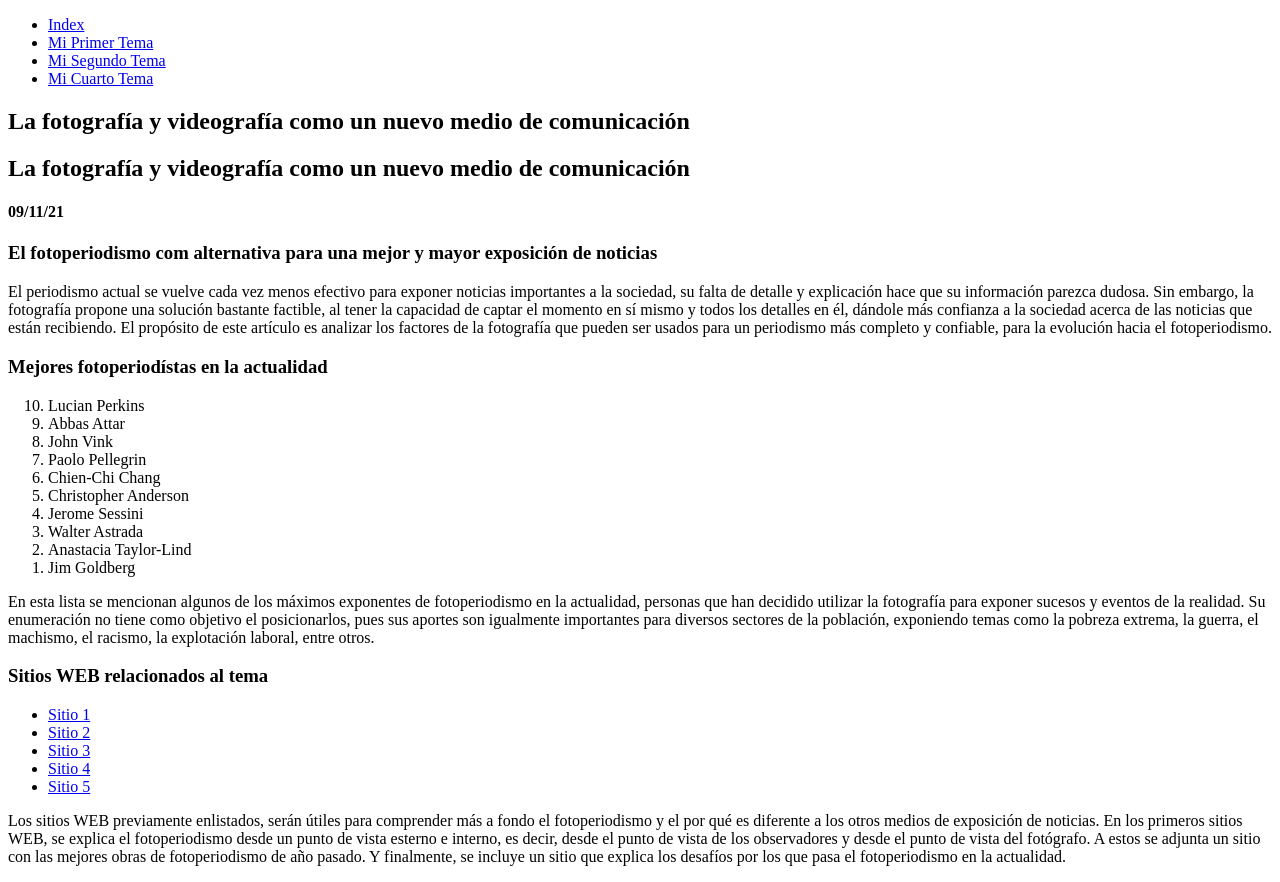
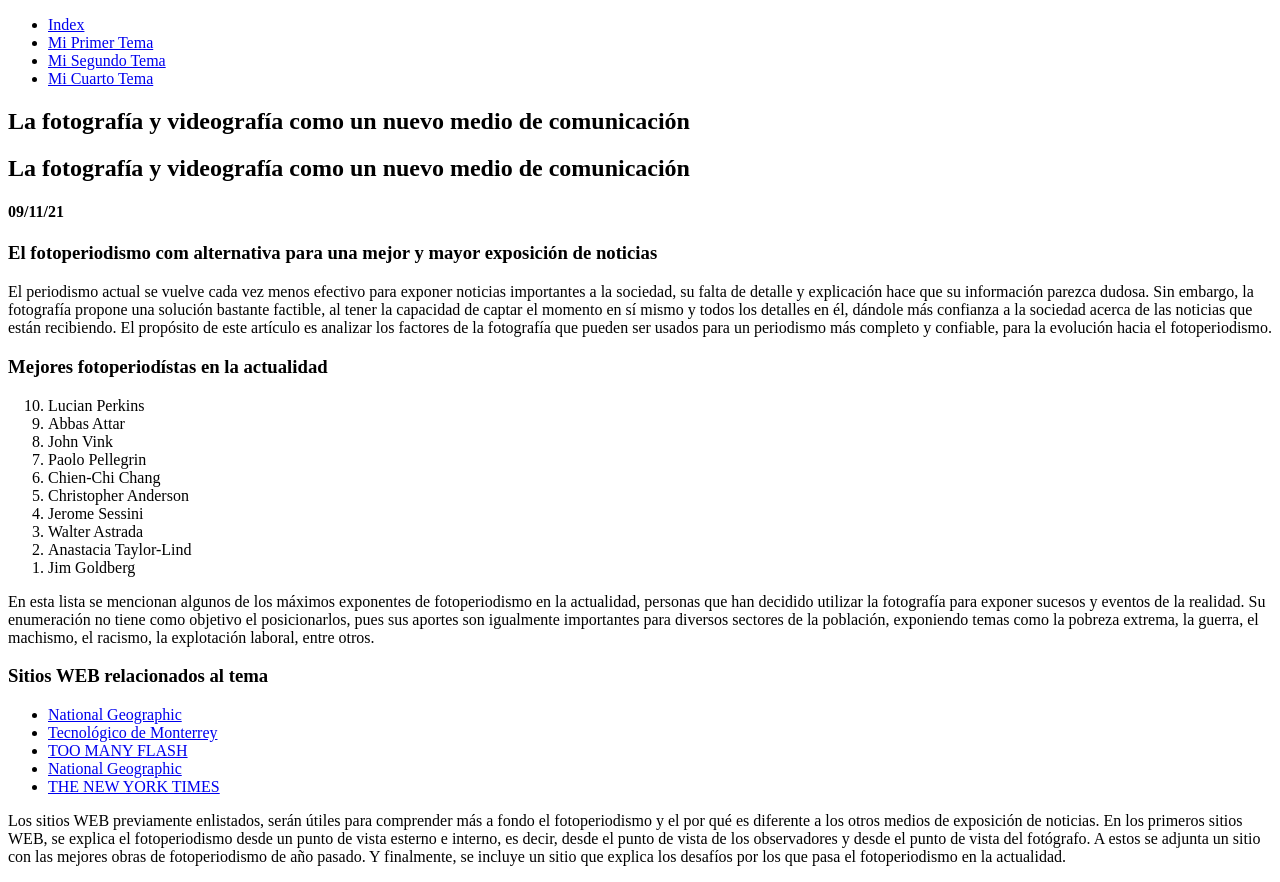
Before and after one commit to prubios/12-1-Rubio-Montero-blog_del_mundo, a plain HTML site: page Root/tema3.html in a window 1280 px wide. Drawn offline with Linux system fonts and the light colour scheme.

Commit message:
cambios en listas de sitios WEB de temas 3 y 4

```diff
--- a/Root/tema3.html
+++ b/Root/tema3.html
@@ -120,19 +120,19 @@
 
                         <ul>
                             <li>
-                                <a href= "https://www.nationalgeographic.es/historia/2019/03/fotoperiodismo-la-conciencia-del-mundo-desde-primera-linea" target="_blank">Sitio 1</a>
+                                <a href= "https://www.nationalgeographic.es/historia/2019/03/fotoperiodismo-la-conciencia-del-mundo-desde-primera-linea" target="_blank">National Geographic</a>
                             </li>
                             <li>
-                                <a href= "https://tec.mx/es/noticias/santa-fe/educacion/fotoperiodismo-haciendo-frente-sucesos-historicos-y-la-pandemia" target="_blank">Sitio 2</a>
+                                <a href= "https://tec.mx/es/noticias/santa-fe/educacion/fotoperiodismo-haciendo-frente-sucesos-historicos-y-la-pandemia" target="_blank">Tecnológico de Monterrey</a>
                             </li>
                             <li>
-                                <a href= "https://toomanyflash.com/fotografia-periodistica-fotoperiodismo/" target="_blank">Sitio 3</a>
+                                <a href= "https://toomanyflash.com/fotografia-periodistica-fotoperiodismo/" target="_blank">TOO MANY FLASH</a>
                             </li>
                             <li>
-                                <a href= "https://www.nationalgeographic.com.es/fotografia/mejor-fotoperiodismo-2021_16819" target="_blank">Sitio 4</a>
+                                <a href= "https://www.nationalgeographic.com.es/fotografia/mejor-fotoperiodismo-2021_16819" target="_blank">National Geographic</a>
                             </li>
                             <li>
-                                <a href= "https://www.nytimes.com/es/2019/02/17/espanol/cultura/fotoperiodismo-medios.html" target="_blank">Sitio 5</a>
+                                <a href= "https://www.nytimes.com/es/2019/02/17/espanol/cultura/fotoperiodismo-medios.html" target="_blank">THE NEW YORK TIMES</a>
                             </li>
                         </ul>
                 </div>
```
Also changed, not shown: Root/tema4.html (+5 -5 lines).
